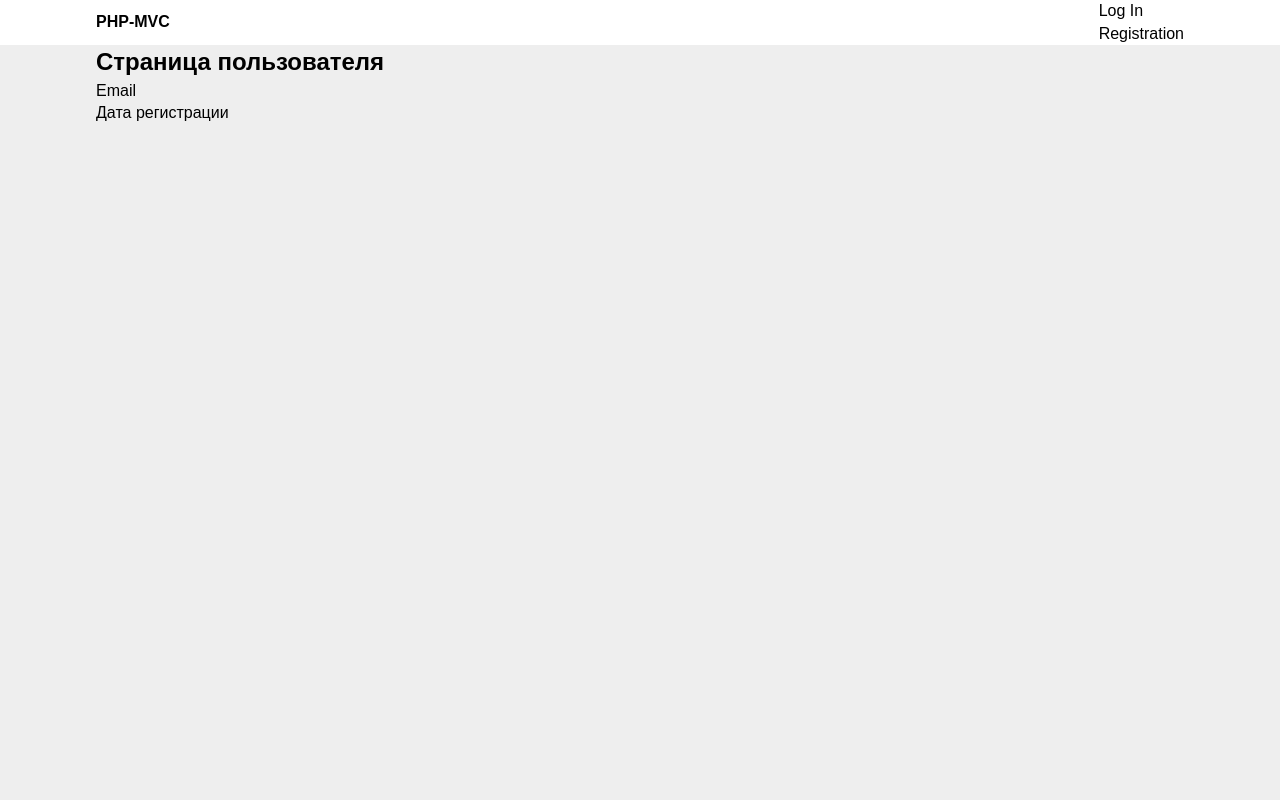
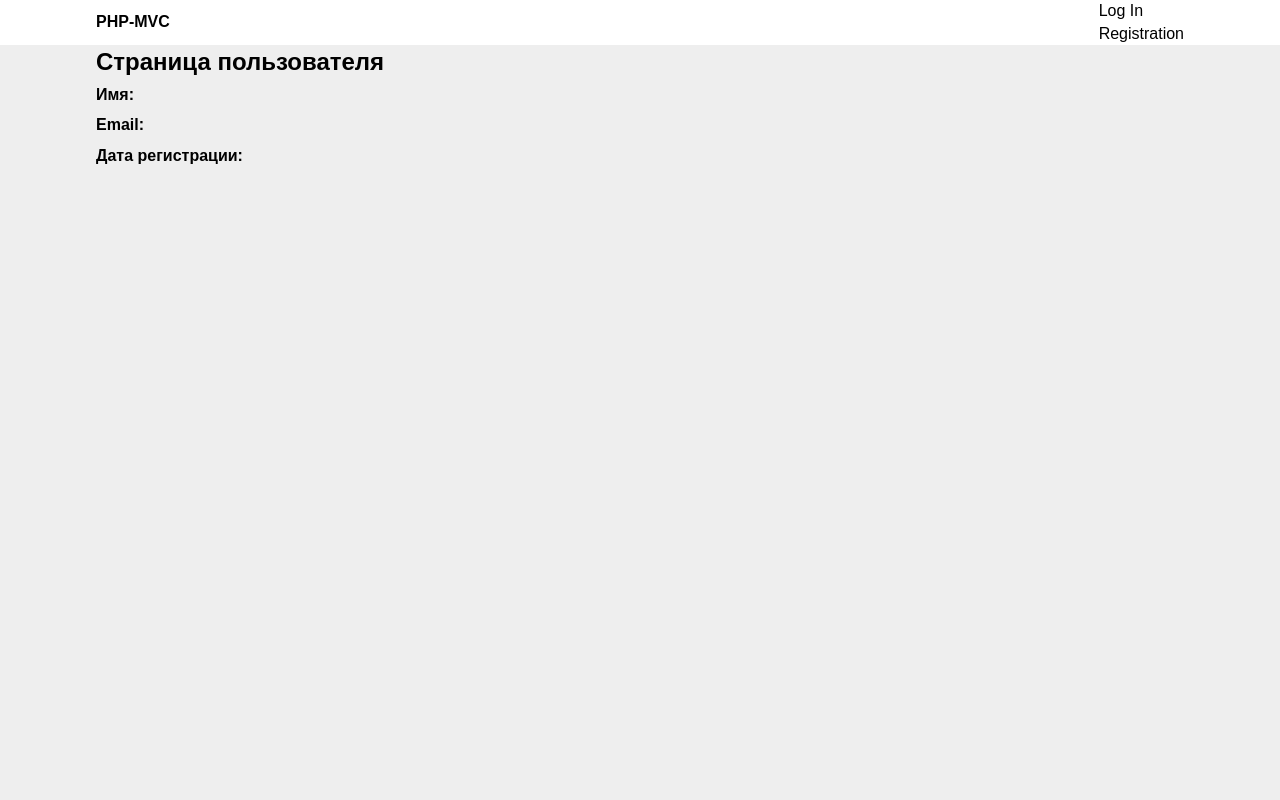
Before and after one commit to code-alone7/loft-php-mvc, a PHP site: page /user in a window 1280 px wide. Run offline with PHP 8.4, Linux system fonts and the light colour scheme; data that the repository does not hold is empty.

Commit message:
create user page

```diff
--- a/app/model/User.php
+++ b/app/model/User.php
@@ -8,7 +8,6 @@ class User extends \Core\Model
         'id' => [
             'type' => 'int',
             'primary_key' => true,
-            'autoincrement' => true, // уже не используется
         ],
         'email' => [
             'type' => 'varchar'
--- a/app/view/user/user-page.phtml
+++ b/app/view/user/user-page.phtml
@@ -6,7 +6,7 @@
           content="width=device-width, user-scalable=no, initial-scale=1.0, maximum-scale=1.0, minimum-scale=1.0">
     <meta http-equiv="X-UA-Compatible" content="ie=edge">
 
-    <link rel="stylesheet" href="./css/style.css">
+    <link rel="stylesheet" href="<?php echo getPath('css/style.css') ?>">
 
     <title>HOME PAGE</title>
 </head>
@@ -33,9 +33,13 @@
 
         <div class="container container--user">
             <main class="main">
-               <h2 class="auth-page__header">Страница пользователя <?php echo $user->name ?></h2>
+               <h2 class="main__header">Страница пользователя <?php echo $user->name ?></h2>
 
                 <div class="user-data">
+                    <div class="user-data__row">
+                        <div class="user-data__cell">Имя</div>
+                        <div class="user-data__cell"><?php echo $user->name ?></div>
+                    </div>
                     <div class="user-data__row">
                         <div class="user-data__cell">Email</div>
                         <div class="user-data__cell"><?php echo $user->email ?></div>
--- /dev/null
+++ b/public/css/blocks/main.css
@@ -0,0 +1,3 @@
+.main__header{
+    font-weight: bold;
+}
--- /dev/null
+++ b/public/css/blocks/user-data.css
@@ -0,0 +1,25 @@
+.user-data{
+    display: table;
+}
+
+.user-data__row{
+    display: table-row;
+}
+
+.user-data__cell{
+    display: table-cell;
+    padding: 4px 8px;
+}
+
+.user-data__cell:first-child{
+    font-weight: 600;
+    padding-left: 0;
+}
+
+.user-data__cell:first-child::after{
+    content: ':';
+}
+
+.user-data__cell:last-child{
+    padding-right: 0;
+}
--- a/public/css/style.css
+++ b/public/css/style.css
@@ -3,5 +3,7 @@
 
 @import url('./blocks/header.css');
 @import url('./blocks/logo.css');
+@import url('./blocks/main.css');
 @import url('./blocks/auth-page.css');
 @import url('./blocks/form.css');
+@import url('./blocks/user-data.css');
```
